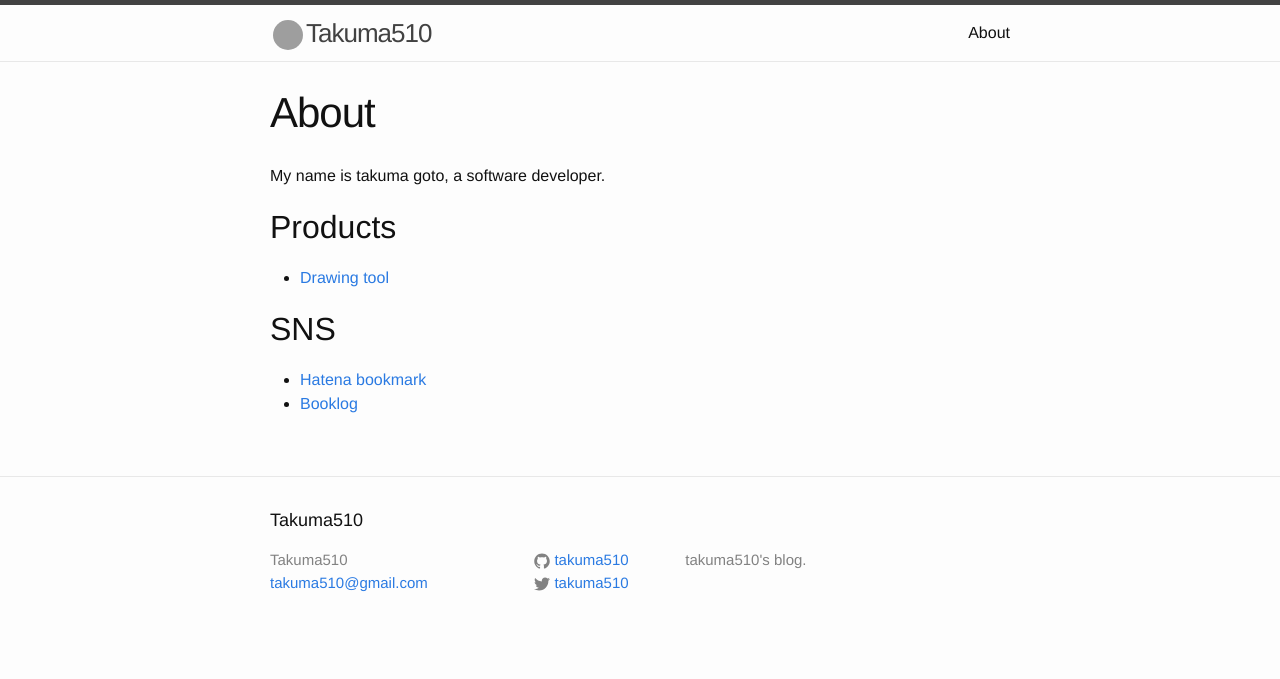
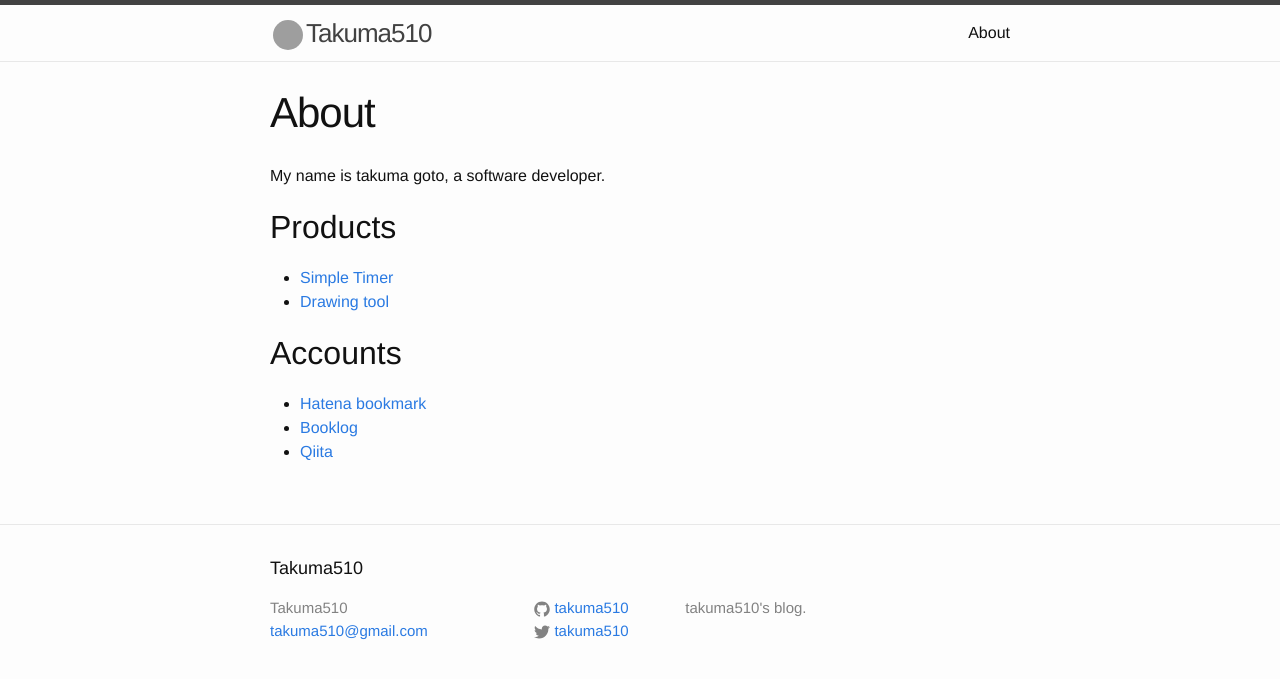
Before and after one commit to takuma510/takuma510.github.io, a Jekyll site: the page built from about.md, in a window 1280 px wide. Shown: the top 679 px of the page. Built offline with Jekyll 4.4.1, drawn with Linux system fonts in a browser that asks for light colours; grey boxes are pictures that could not be loaded.

Commit message:
Mod. about.md

```diff
--- a/about.md
+++ b/about.md
@@ -8,15 +8,18 @@ My name is takuma goto, a software developer.
 
 ## Products
 
+* [Simple Timer][simple-timer]
 * [Drawing tool][drawing-tool]
 
 
-## SNS
+## Accounts
 
 * [Hatena bookmark][hatena-bookmark]
 * [Booklog][booklog]
-
+* [Qiita][qiita]
 
 [drawing-tool]: http://drawingtool.takuma510.org
+[simple-timer]: https://github.com/takuma510/simple-timer
 [hatena-bookmark]: http://b.hatena.ne.jp/takuma510
 [booklog]: http://booklog.jp/users/takuma510
+[qiita]: http://qiita.com/takuma510
```
